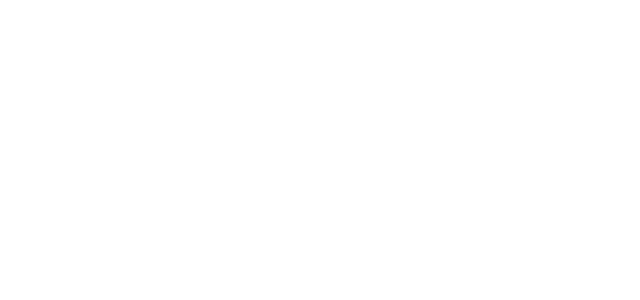
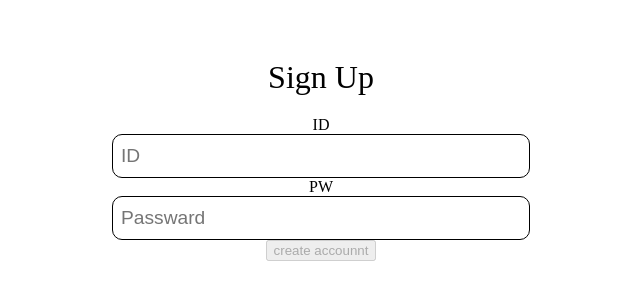
Before and after one commit to bicco2/wanted-pre-onboarding-challenge-fe-1, a React (Create React App) app: page /signup in a window 1280 px wide. Before the commit this address had no page. Shown: the part 256-556 px from the top of the page, without its empty margins (319-959 px from the left). Built offline with nearby package versions, Linux system fonts and the light colour scheme.

Commit message:
feat : create sign up page

```diff
--- a/src/Routes.tsx
+++ b/src/Routes.tsx
@@ -1,3 +1,4 @@
+import SignUpPage from "pages/SignUpPage";
 import { lazy } from "react";
 import GlobalLayout from "./pages/_layout";
 
@@ -11,6 +12,7 @@
     children: [
       { path: "/auth", element: <UserPage /> },
       { path: "/todo", element: <TodoPage /> },
+      { path: "/signup", element: <SignUpPage /> },
     ],
   },
 ];
--- /dev/null
+++ b/src/pages/SignUpPage/index.tsx
@@ -0,0 +1,86 @@
+import React, { useState, useRef } from "react";
+import { Wrapper, Label, Input } from "./styled";
+import axios from "axios";
+import { useNavigate } from "react-router-dom";
+
+const SignUpPage: React.FC = () => {
+  const [userId, setUserId] = useState("");
+  const [userPw, setUserPw] = useState("");
+  const checkId = useRef(false);
+  const checkPw = useRef(false);
+  const checkTotal = useRef(true);
+
+  const navigate = useNavigate();
+
+  const onIdChange = (e: any) => {
+    setUserId(e.target.value);
+    var regExp =
+      /^[0-9a-zA-Z]([-_\.]?[0-9a-zA-Z])*@[0-9a-zA-Z]([-_\.]?[0-9a-zA-Z])*\.[a-zA-Z]{2,3}$/i;
+    console.log("이메일 유효성 검사 :: ", regExp.test(e.target.value));
+
+    if (regExp.test(e.target.value)) {
+      checkId.current = true;
+      if (checkId.current && checkPw.current) {
+        checkTotal.current = false;
+      } else {
+        checkTotal.current = true;
+      }
+    } else {
+      checkTotal.current = true;
+    }
+  };
+  const onPwChange = (e: any) => {
+    setUserPw(e.target.value);
+    var regExp = /^(?=.*\d)(?=.*[a-zA-Z])[0-9a-zA-Z]{8,10}$/;
+    console.log("비밀번호 유효성 검사 :: ", regExp.test(e.target.value));
+    if (regExp.test(e.target.value)) {
+      checkPw.current = true;
+      if (checkId.current && checkPw.current) {
+        checkTotal.current = false;
+      } else {
+        checkTotal.current = true;
+      }
+    } else {
+      checkTotal.current = true;
+    }
+  };
+
+  const handleLogin = () => {
+    axios
+      .post("http://localhost:8080/users/create", {
+        email: userId,
+        password: userPw,
+      })
+      .then((res) => {
+        console.log(res.data.token);
+        navigate(`/auth`);
+      })
+      .catch((err) => {
+        console.log(err);
+        alert("정보가 잘못되었습니다.");
+      });
+  };
+
+  return (
+    <Wrapper>
+      <Label>Sign Up</Label>
+      ID
+      <Input autoFocus onChange={onIdChange} value={userId} placeholder="ID" />
+      PW
+      <Input
+        onChange={onPwChange}
+        value={userPw}
+        placeholder="Passward"
+        type="password"
+      />
+      <button
+        disabled={checkTotal.current ? true : false}
+        onClick={handleLogin}
+      >
+        create accounnt
+      </button>
+    </Wrapper>
+  );
+};
+
+export default SignUpPage;
--- /dev/null
+++ b/src/pages/SignUpPage/styled.ts
@@ -0,0 +1,27 @@
+import styled from "styled-components";
+
+export const Wrapper = styled.div`
+  display: flex;
+  justify-content: center;
+  align-items: center;
+  height: 100vh;
+  flex-direction: column;
+`;
+
+export const Label = styled.label`
+  font-size: 2rem;
+  margin-bottom: 0.25rem;
+  width: fit-content;
+  padding: 1rem;
+`;
+
+export const Input = styled.input`
+  width: 400px;
+  border: 1px solid;
+  outline: none;
+  border-radius: 10px;
+  line-height: 2.5rem;
+  font-size: 1.2rem;
+  padding-left: 0.5rem;
+  padding-right: 0.5rem;
+`;
```
